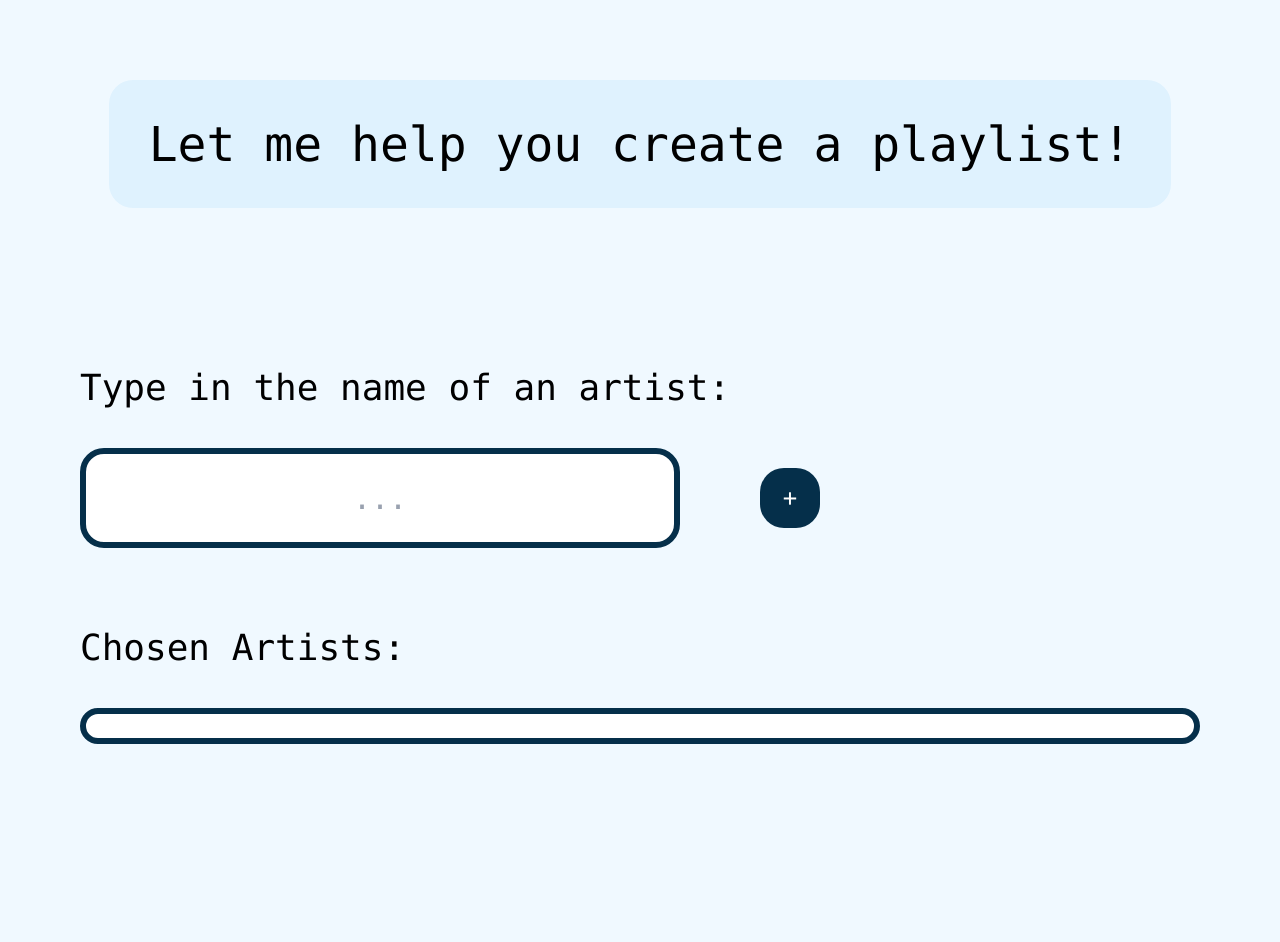
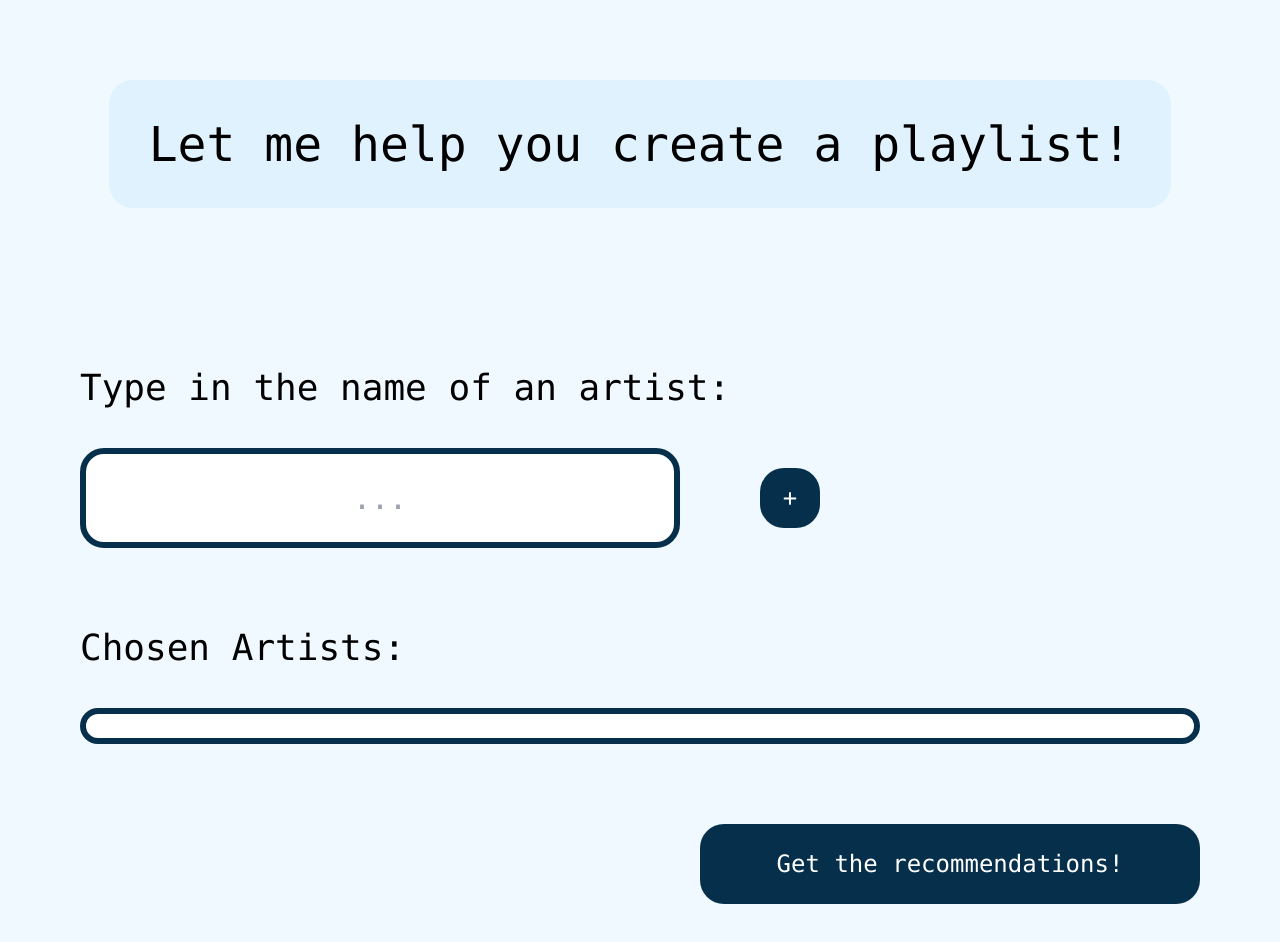
Before and after one commit to majfu/Setlistify, a React (Vite) app in the folder frontend/: page /add-artists in a window 1280 px wide. Shown: the top 942 px of the page. Before the commit the page ends 824 px from the top, so only its background shows below. Built offline with nearby package versions, Linux system fonts and the light colour scheme.

Commit message:
Implemented recommendations fetching with session storage and loading

```diff
--- a/frontend/src/pages/AddArtists.tsx
+++ b/frontend/src/pages/AddArtists.tsx
@@ -1,11 +1,28 @@
-import { useState } from "react";
+import { useEffect, useState } from "react";
 import InputField from "../components/InputField";
 import ArtistsList from "../components/ArtistsList";
 import AppButton from "../components/AppButton";
+import { getTrackRecommendations } from "../AppService";
+import LoadingOverlay from "../components/LoadingOverlay";
+import { useNavigate } from "react-router-dom";
+
+const ARTISTS_STORAGE_KEY = "setlistify:artistsList";
+const RECOMMENDATIONS_STORAGE_KEY = "setlistify:recommendations";
+const ADD_SONGS_PAGE_PATH = "/add-songs";
 
 function AddArtists() {
+  const navigate = useNavigate();
+  const [isLoading, setIsLoading] = useState<boolean>(false);
   const [artistInput, setArtistInput] = useState<string>("");
-  const [artistsList, setArtistsList] = useState<string[]>([]);
+
+  const [artistsList, setArtistsList] = useState<string[]>(() => {
+    const stored = sessionStorage.getItem(ARTISTS_STORAGE_KEY);
+    return stored ? JSON.parse(stored) : [];
+  });
+
+  useEffect(() => {
+    sessionStorage.setItem(ARTISTS_STORAGE_KEY, JSON.stringify(artistsList));
+  }, [artistsList]);
 
   const addArtistToList = () => {
     if (!artistInput.length) return;
@@ -17,8 +34,28 @@ function AddArtists() {
     setArtistsList(artistsList.filter((a) => a !== artist));
   };
 
+  const getRecommendations = async () => {
+    if (!artistsList.length) {
+      alert("Add at least one artist to get recommendations");
+      return;
+    }
+
+    setIsLoading(true);
+
+    const recommendationsData = await getTrackRecommendations(artistsList);
+    sessionStorage.setItem(
+      RECOMMENDATIONS_STORAGE_KEY,
+      JSON.stringify(recommendationsData),
+    );
+
+    setIsLoading(false);
+    navigate(ADD_SONGS_PAGE_PATH);
+  };
+
   return (
     <div className="flex flex-col">
+      {isLoading && <LoadingOverlay infoText="Fetching recommendations..." />}
+
       <div className="self-center text-5xl mb-40 bg-sky-100 p-10 rounded-3xl">
         Let me help you create a playlist!
       </div>
@@ -45,6 +82,14 @@ function AddArtists() {
         artistsList={artistsList}
         onDelete={removeArtistFromList}
       />
+      <div className="self-end mt-20">
+        <AppButton
+          text="Get the recommendations!"
+          width={500}
+          height={80}
+          onClick={getRecommendations}
+        />
+      </div>
     </div>
   );
 }
```
